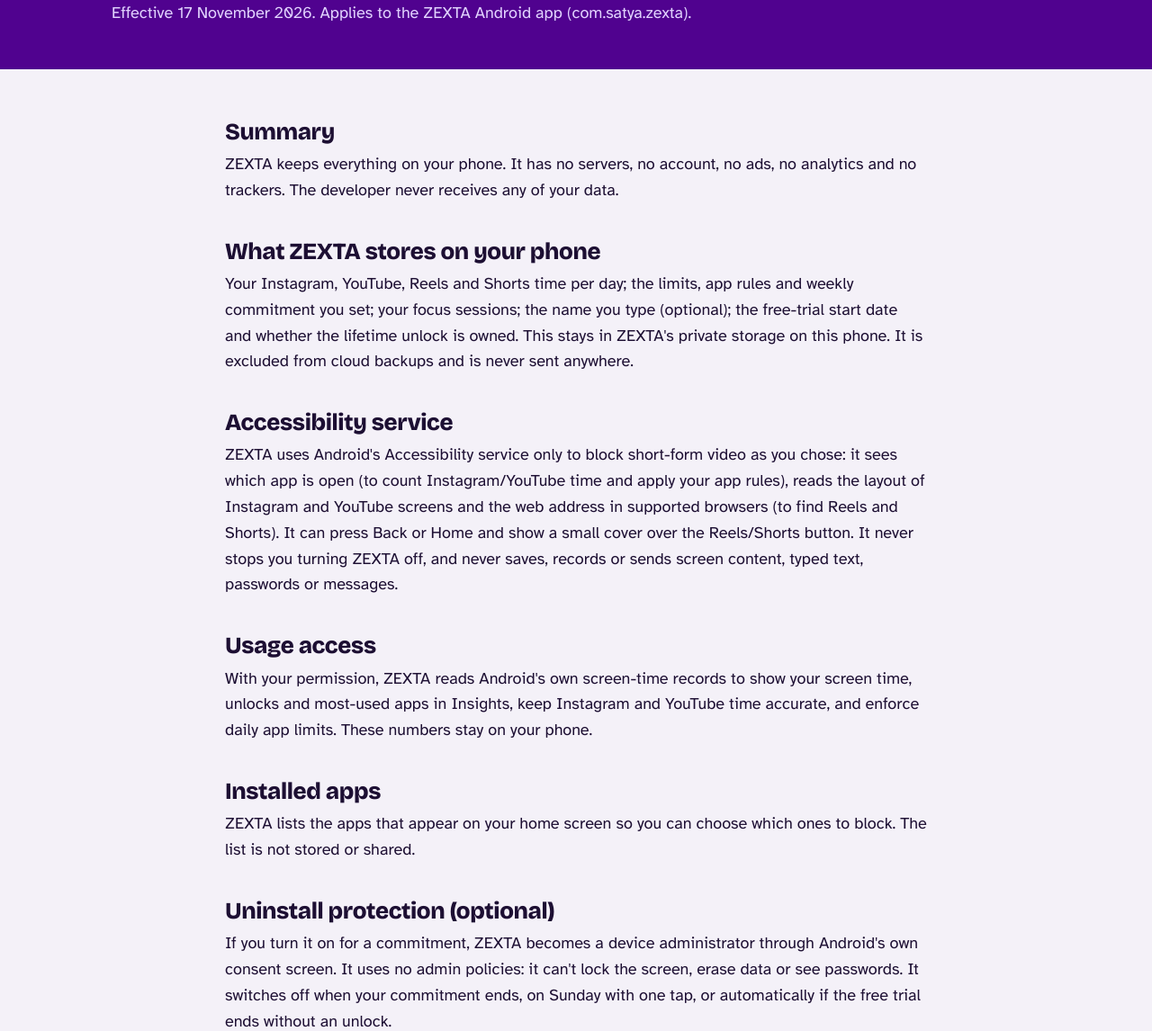
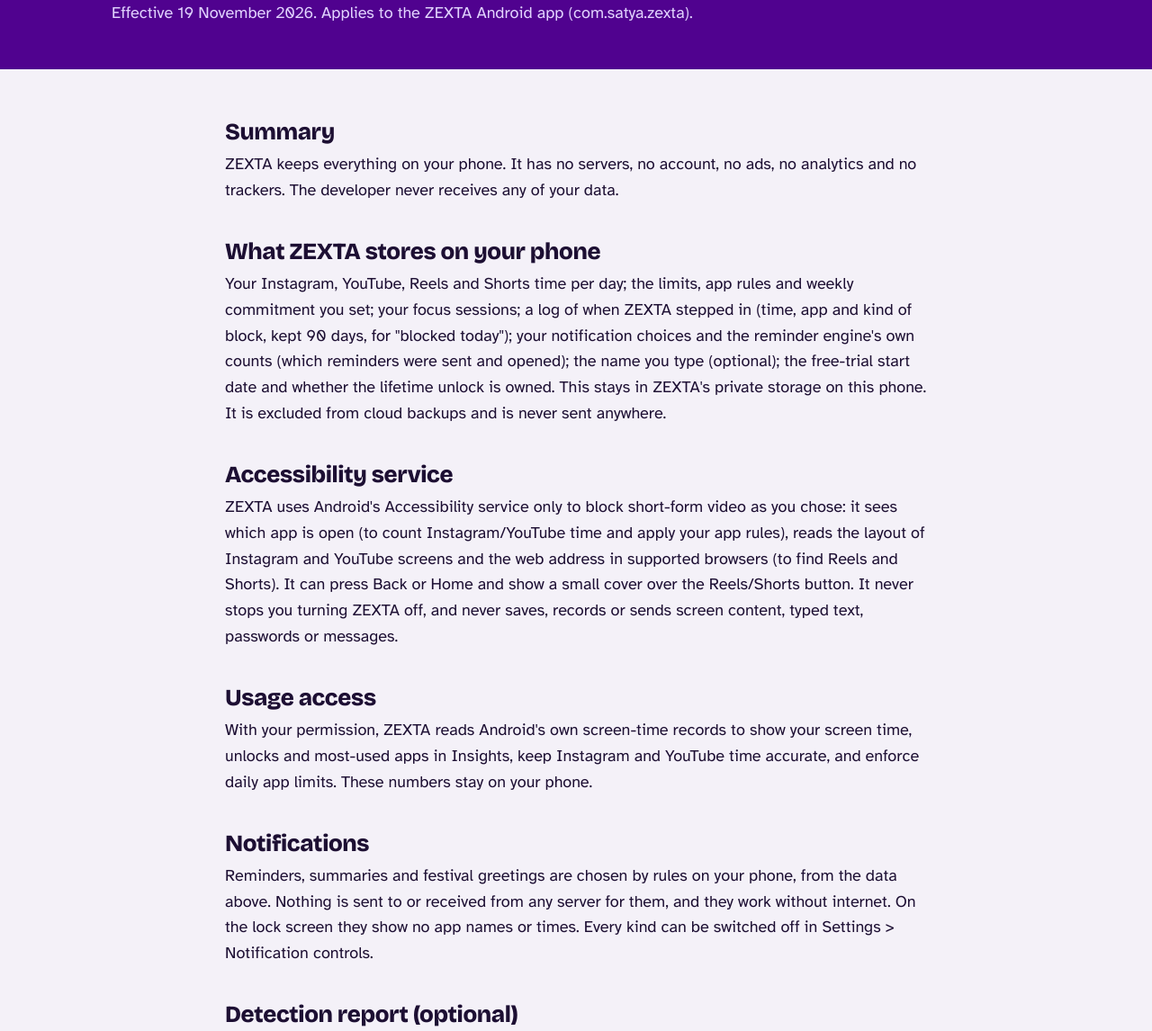
Before and after one commit to saranshdesigns/zexta, a plain HTML site: page privacy.html in a window 1280 px wide. Shown: the part 172-1318 px from the top of the page at 90% size. Drawn offline with nearby package versions, Linux system fonts and the light colour scheme.

Commit message:
Privacy policy: notifications, block log, detection report, contact email

```diff
--- a/privacy.html
+++ b/privacy.html
@@ -20,7 +20,7 @@
       <nav aria-label="Main"><a href="./">Home</a></nav>
     </div>
     <h1>Privacy policy</h1>
-    <p>Effective 17 November 2026. Applies to the ZEXTA Android app (com.satya.zexta).</p>
+    <p>Effective 19 November 2026. Applies to the ZEXTA Android app (com.satya.zexta).</p>
   </div>
 </header>
 <main>
@@ -28,11 +28,15 @@
     <h2>Summary</h2>
     <p>ZEXTA keeps everything on your phone. It has no servers, no account, no ads, no analytics and no trackers. The developer never receives any of your data.</p>
     <h2>What ZEXTA stores on your phone</h2>
-    <p>Your Instagram, YouTube, Reels and Shorts time per day; the limits, app rules and weekly commitment you set; your focus sessions; the name you type (optional); the free-trial start date and whether the lifetime unlock is owned. This stays in ZEXTA&#x27;s private storage on this phone. It is excluded from cloud backups and is never sent anywhere.</p>
+    <p>Your Instagram, YouTube, Reels and Shorts time per day; the limits, app rules and weekly commitment you set; your focus sessions; a log of when ZEXTA stepped in (time, app and kind of block, kept 90 days, for &quot;blocked today&quot;); your notification choices and the reminder engine&#x27;s own counts (which reminders were sent and opened); the name you type (optional); the free-trial start date and whether the lifetime unlock is owned. This stays in ZEXTA&#x27;s private storage on this phone. It is excluded from cloud backups and is never sent anywhere.</p>
     <h2>Accessibility service</h2>
     <p>ZEXTA uses Android&#x27;s Accessibility service only to block short-form video as you chose: it sees which app is open (to count Instagram/YouTube time and apply your app rules), reads the layout of Instagram and YouTube screens and the web address in supported browsers (to find Reels and Shorts). It can press Back or Home and show a small cover over the Reels/Shorts button. It never stops you turning ZEXTA off, and never saves, records or sends screen content, typed text, passwords or messages.</p>
     <h2>Usage access</h2>
     <p>With your permission, ZEXTA reads Android&#x27;s own screen-time records to show your screen time, unlocks and most-used apps in Insights, keep Instagram and YouTube time accurate, and enforce daily app limits. These numbers stay on your phone.</p>
+    <h2>Notifications</h2>
+    <p>Reminders, summaries and festival greetings are chosen by rules on your phone, from the data above. Nothing is sent to or received from any server for them, and they work without internet. On the lock screen they show no app names or times. Every kind can be switched off in Settings &gt; Notification controls.</p>
+    <h2>Detection report (optional)</h2>
+    <p>If you tap &quot;Copy report&quot; in a protection check, ZEXTA puts a short text on your clipboard (phone model, Android, Instagram and YouTube versions, and which detection checks passed) so you can send it yourself. It contains no usage history.</p>
     <h2>Installed apps</h2>
     <p>ZEXTA lists the apps that appear on your home screen so you can choose which ones to block. The list is not stored or shared.</p>
     <h2>Uninstall protection (optional)</h2>
@@ -48,7 +52,7 @@
     <h2>Children</h2>
     <p>ZEXTA is a general-audience productivity app and is not directed at children under 13.</p>
     <h2>Changes and contact</h2>
-    <p>If this policy changes, the new version will appear in the app and on the Google Play listing with a new date. Questions: use the developer contact email shown on ZEXTA&#x27;s Google Play page.</p>
+    <p>If this policy changes, the new version will appear in the app and on the Google Play listing with a new date. Questions: <a href="mailto:radharamangd@gmail.com">radharamangd@gmail.com</a>.</p>
   </article>
 </main>
 <footer>
```
